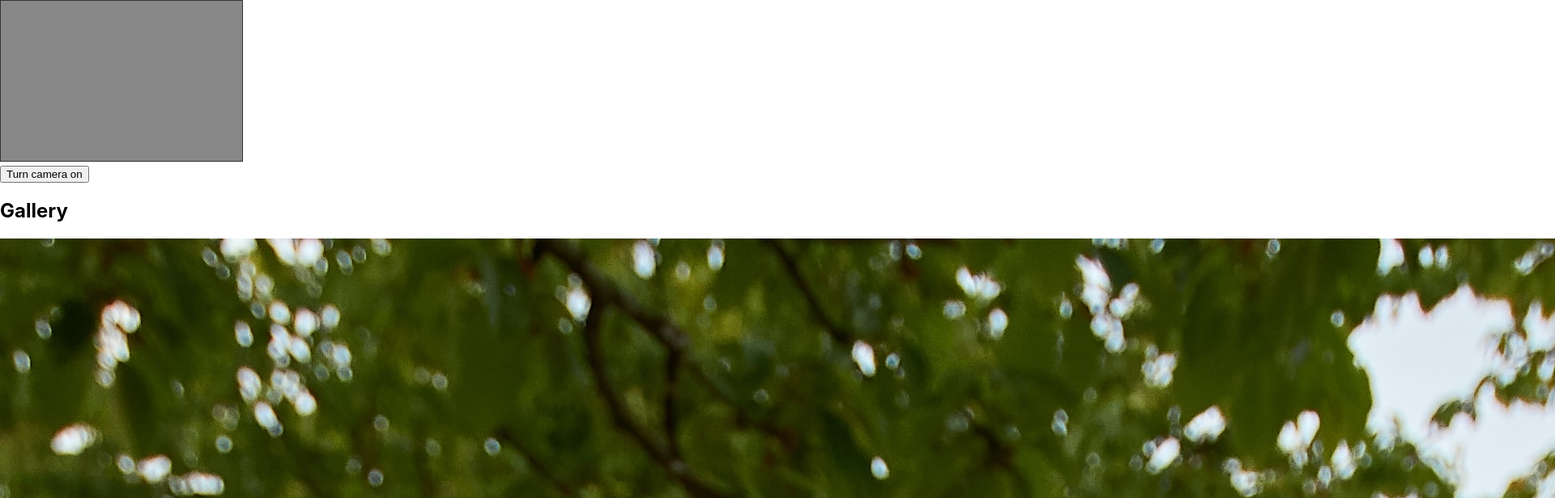
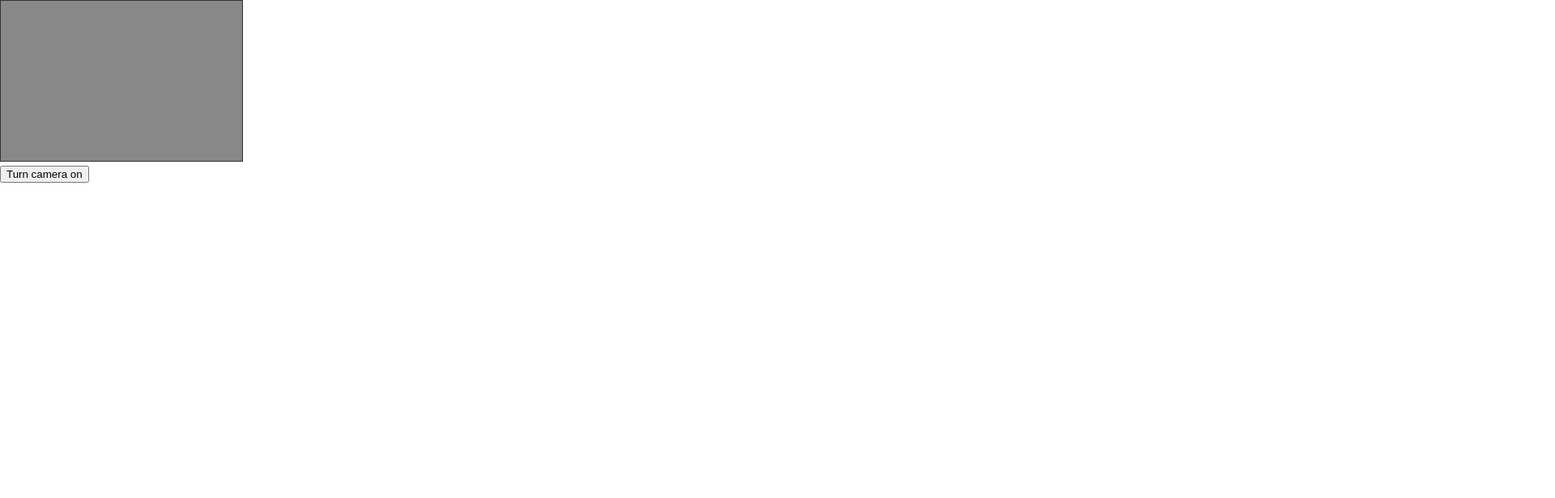
Before and after one commit to paccao/Instablam, a React (Vite) app: page / in a window 1280 px wide. Shown: the top 616 px of the page at 81% size, 1920 px wide, since content can reach past the window. Built offline with nearby package versions, Linux system fonts and the light colour scheme.

Commit message:
react router dom implemented

```diff
--- a/package.json
+++ b/package.json
@@ -8,7 +8,8 @@
   },
   "dependencies": {
     "react": "^17.0.0",
-    "react-dom": "^17.0.0"
+    "react-dom": "^17.0.0",
+    "react-router-dom": "^6.0.2"
   },
   "devDependencies": {
     "@vitejs/plugin-react": "^1.0.0",
--- a/src/App.jsx
+++ b/src/App.jsx
@@ -1,11 +1,12 @@
-import Camera from "./components/Media/Camera"
-import Gallery from "./components/Media/Gallery"
+import { BrowserRouter } from 'react-router-dom';
+import Pages from './routes/Index';
 
 function App() {
 	return (
 		<div className="App">
-			<Camera />
-			<Gallery />
+			<BrowserRouter>
+				<Pages/>
+			</BrowserRouter>
 		</div>
 	)
 }
--- a/src/components/Media/Camera.jsx
+++ b/src/components/Media/Camera.jsx
@@ -1,5 +1,4 @@
-import { useRef, useState, useEffect } from "react"
-import { useContext } from "react"
+import { useRef, useState, useEffect, useContext } from "react"
 import { MediaContext } from "../../contexts/MediaContext"
 import { cameraOff, cameraOn } from "./mediaUtils"
 import "./Media.css"
--- a/src/contexts/MediaContext.jsx
+++ b/src/contexts/MediaContext.jsx
@@ -7,15 +7,15 @@ export default function MediaProvider(props) {
 	const [galleryPictures, setGalleryPictures] = useState([
 		{
 			alt: "Picture of a cow",
-			url: "../cow-wolfgang-hasselmann-unsplash.jpg",
+			url: "cow-wolfgang-hasselmann-unsplash.jpg",
 			location: "Cow-land",
-			takenAt: "Cow-time"
+			takenAt: "Cow-time",
 		},
 		{
 			alt: "Picture of an ostritch",
-			url: "../ostritch-ricardo-iv-tamayo-unsplash.jpg",
+			url: "ostritch-ricardo-iv-tamayo-unsplash.jpg",
 			location: "Ostritch-land",
-			takenAt: "Ostritch-time"
+			takenAt: "Ostritch-time",
 		},
 	])
 
--- /dev/null
+++ b/src/routes/CapturePage.jsx
@@ -0,0 +1,9 @@
+import Camera from "../components/Media/Camera"
+
+export default function CapturePage() {
+	return (
+		<>
+			<Camera />
+		</>
+	)
+}
--- /dev/null
+++ b/src/routes/FullscreenDisplayPage.jsx
@@ -0,0 +1,3 @@
+export default function FullscreenDisplayPage() {
+	return <div></div>
+}
--- /dev/null
+++ b/src/routes/GalleryPage.jsx
@@ -0,0 +1,8 @@
+import Gallery from "../components/Media/Gallery"
+export default function GalleryPage() {
+	return (
+		<div>
+			<Gallery />
+		</div>
+	)
+}
--- /dev/null
+++ b/src/routes/Index.jsx
@@ -0,0 +1,17 @@
+import { Route, Routes } from "react-router-dom"
+
+import CapturePage from "./CapturePage"
+import GalleryPage from "./GalleryPage"
+import FullscreenDisplayPage from "./FullscreenDisplayPage"
+
+function Pages() {
+	return (
+		<Routes>
+			<Route path="/" exact element={<CapturePage />} />
+			<Route path="/gallery" element={<GalleryPage />} />
+			<Route path="/display" element={<FullscreenDisplayPage />} />
+		</Routes>
+	)
+}
+
+export default Pages
```
Also changed, not shown: 1 other file (tests, documents, lock files or other folders).
